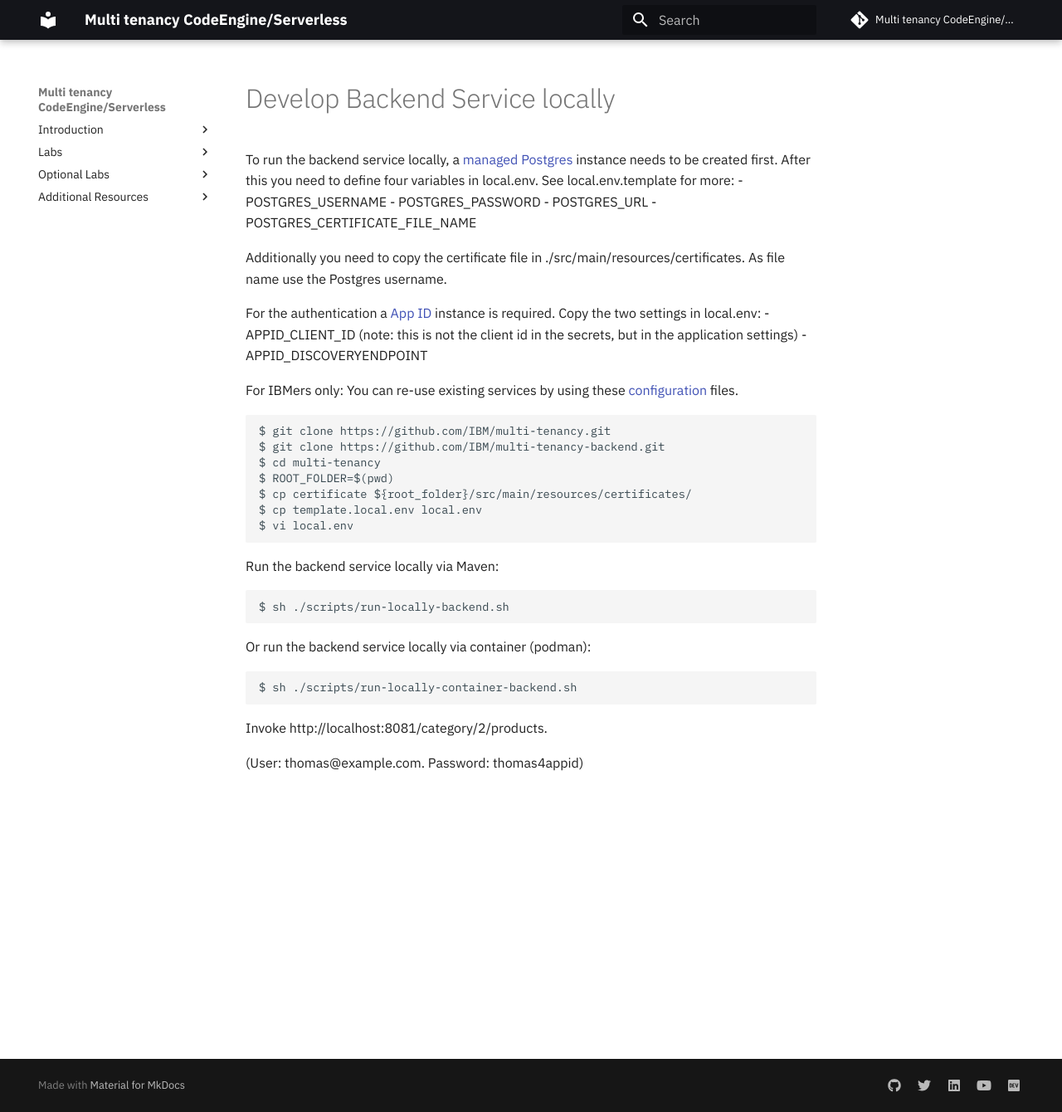
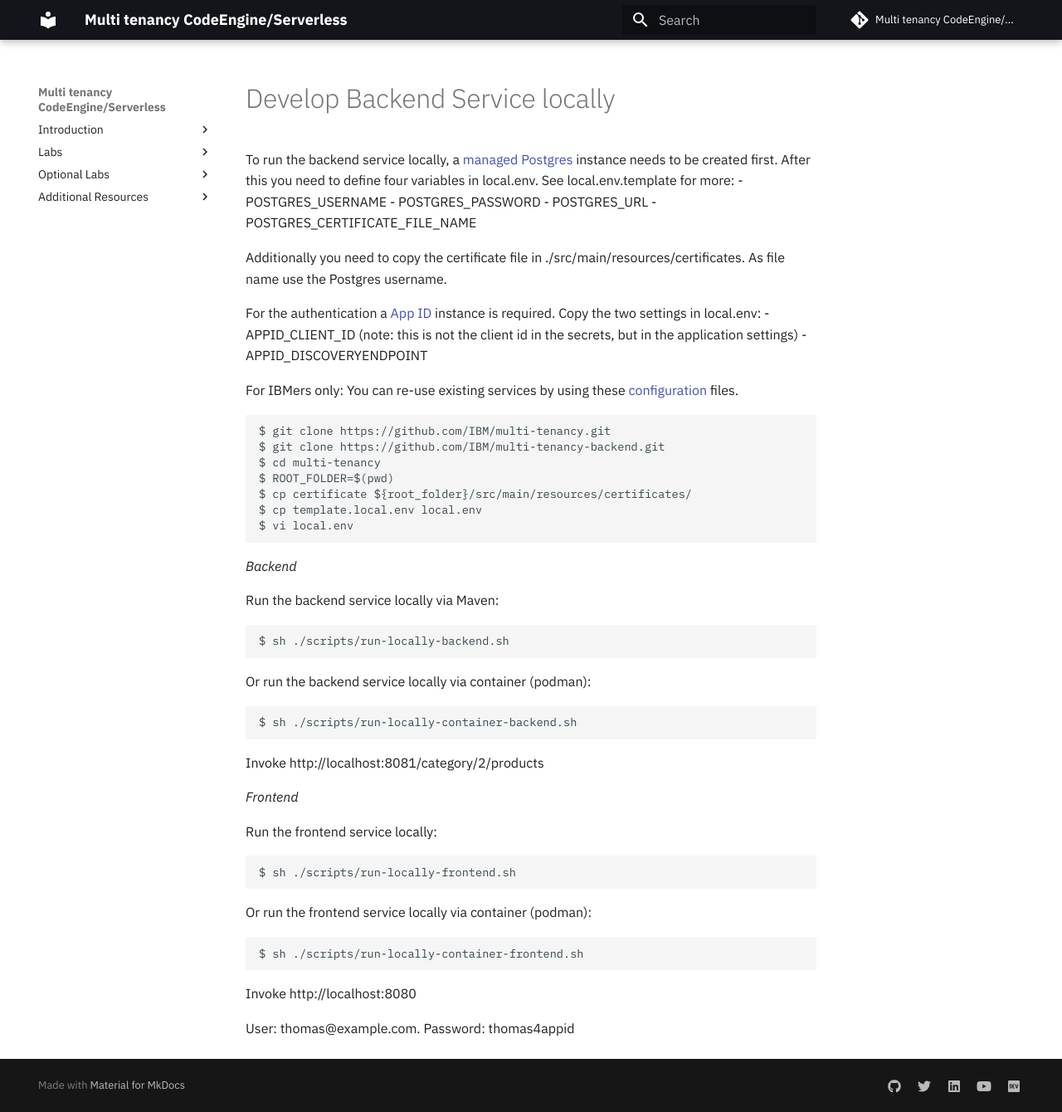
Before and after one commit to IBM/multi-tenancy, an MkDocs documentation site: the page built from documentation/local-development.md, in a window 1280 px wide and 1340 px high. Shown: the whole window at 83% size. Built offline with MkDocs 1.6.1 and Material for MkDocs 9.7.7, drawn with Linux system fonts in a browser that asks for light colours; comment, search, counter and statistics services are not loaded.

Commit message:
update local dev instructions

````diff
--- a/documentation/local-development.md
+++ b/documentation/local-development.md
@@ -24,6 +24,8 @@ $ cp template.local.env local.env
 $ vi local.env
 ```
 
+*Backend*
+
 Run the backend service locally via Maven:
 
 ```
@@ -36,6 +38,22 @@ Or run the backend service locally via container (podman):
 $ sh ./scripts/run-locally-container-backend.sh
 ```
 
-Invoke http://localhost:8081/category/2/products.
+Invoke http://localhost:8081/category/2/products
 
-(User: thomas@example.com. Password: thomas4appid)
+*Frontend*
+
+Run the frontend service locally:
+
+```
+$ sh ./scripts/run-locally-frontend.sh
+```
+
+Or run the frontend service locally via container (podman):
+
+```
+$ sh ./scripts/run-locally-container-frontend.sh
+```
+
+Invoke http://localhost:8080
+
+User: thomas@example.com. Password: thomas4appid
````
